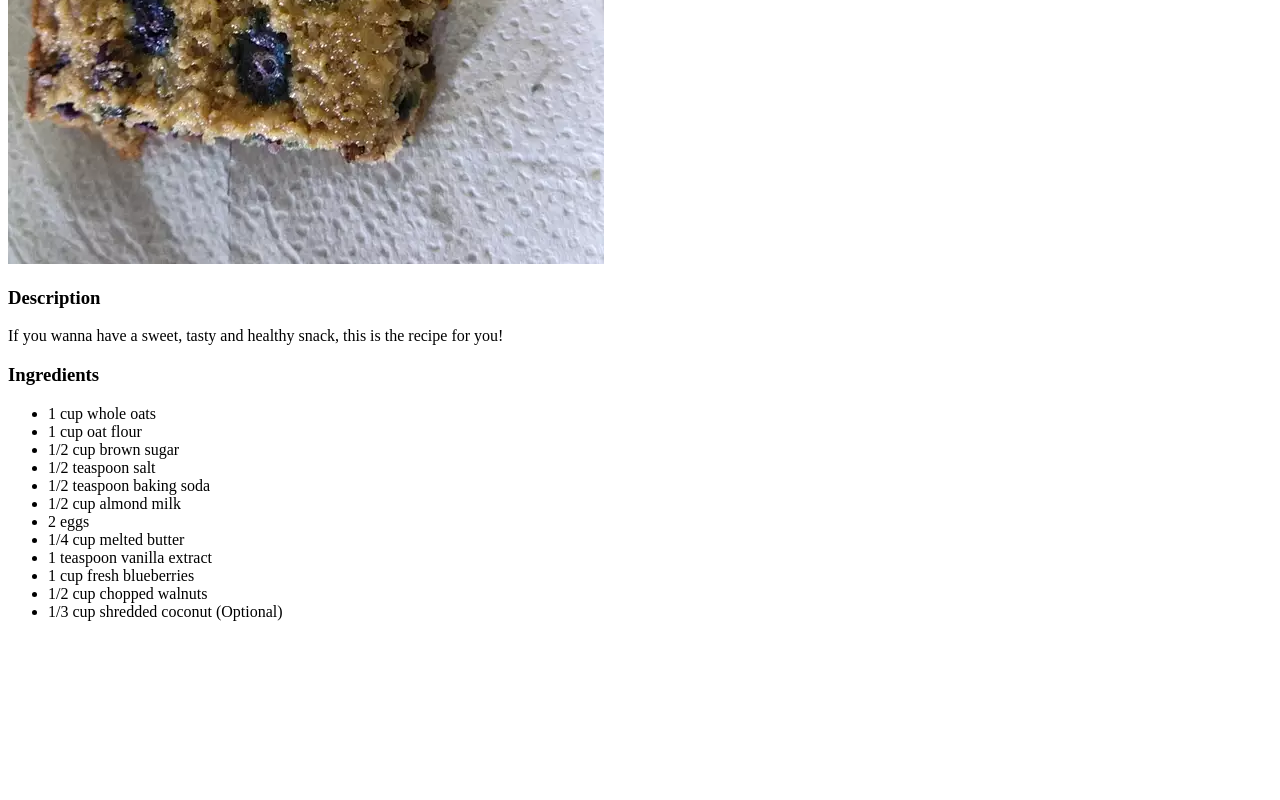
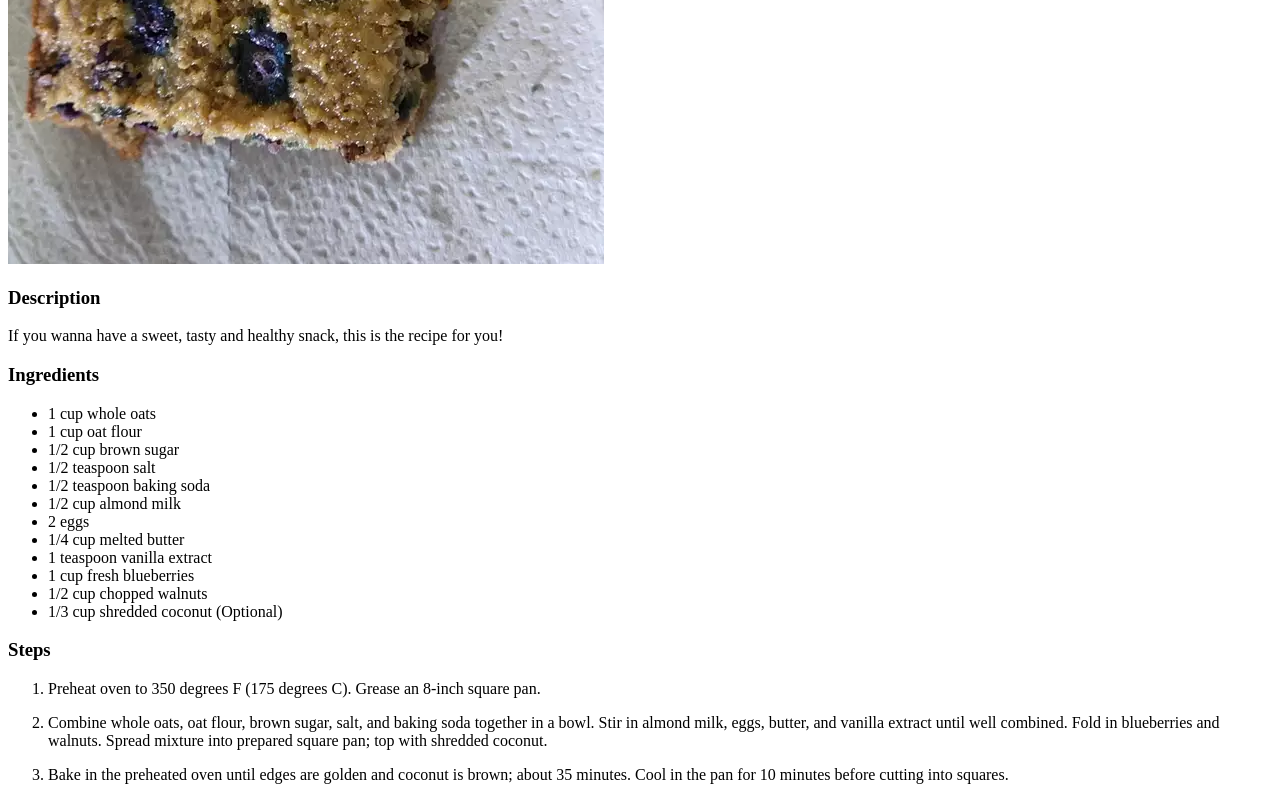
Before and after one commit to Kirash39/odin-recipes, a plain HTML site: page recipes/blueberry.html in a window 1280 px wide. Shown: the part 438-1238 px from the top of the page. Before the commit the page ends 1075 px from the top, so only its background shows below. Drawn offline with Linux system fonts and the light colour scheme.

Commit message:
Added the steps for the blueberry recipe

```diff
--- a/recipes/blueberry.html
+++ b/recipes/blueberry.html
@@ -28,5 +28,17 @@
             <li>1/2 cup chopped walnuts</li>
             <li>1/3 cup shredded coconut (Optional)</li>
         </ul>
+        <h3>Steps</h3>
+        <ol>
+            <li><p>Preheat oven to 350 degrees F (175 degrees C). Grease an 8-inch square pan.</p></li>
+
+            <li><p>Combine whole oats, oat flour, brown sugar, salt, and baking soda together in a bowl.
+                Stir in almond milk, eggs, butter, and vanilla extract until well combined.
+                Fold in blueberries and walnuts. Spread mixture into prepared square pan;
+                top with shredded coconut.</p></li>
+
+            <li><p>Bake in the preheated oven until edges are golden and coconut is brown; about 35 minutes.
+                Cool in the pan for 10 minutes before cutting into squares.</p></li>
+        </ol>
     </body>
 </html>
```
